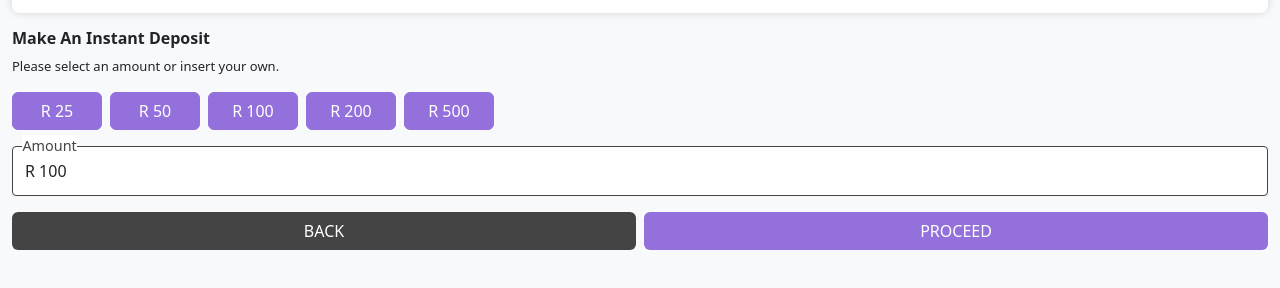
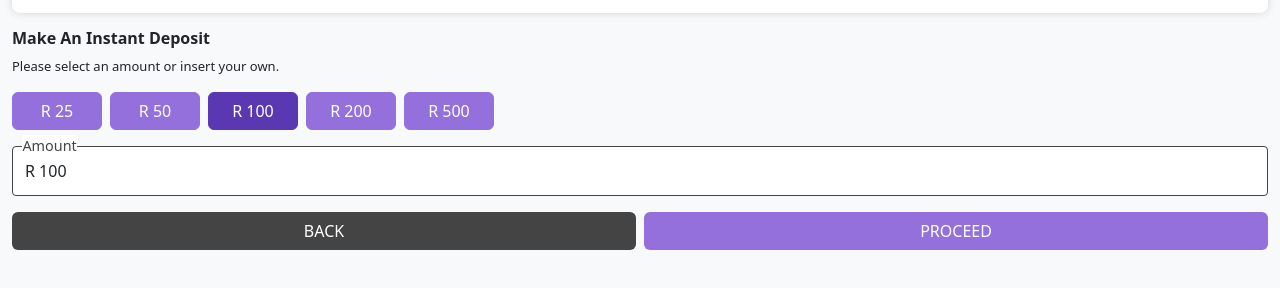
Before and after one commit to NamanBhalla3011/payment-mobile-page, a plain HTML site: page instant.html in a window 1280 px wide. Shown: the part 158-446 px from the top of the page. Drawn offline with nearby package versions, Linux system fonts and the light colour scheme.

Commit message:
Update root.css

```diff
--- a/css/root.css
+++ b/css/root.css
@@ -25,6 +25,10 @@ a {
   border: 1px solid var(--color5) !important;
 }
 
+.btn-success.active {
+  background-color: var(--color5) !important;
+  border: 1px solid var(--color5) !important;
+}
 .form-check-input:checked{
     background-color: var(--color4) !important;
     border-color: var(--color5) !important;
```
